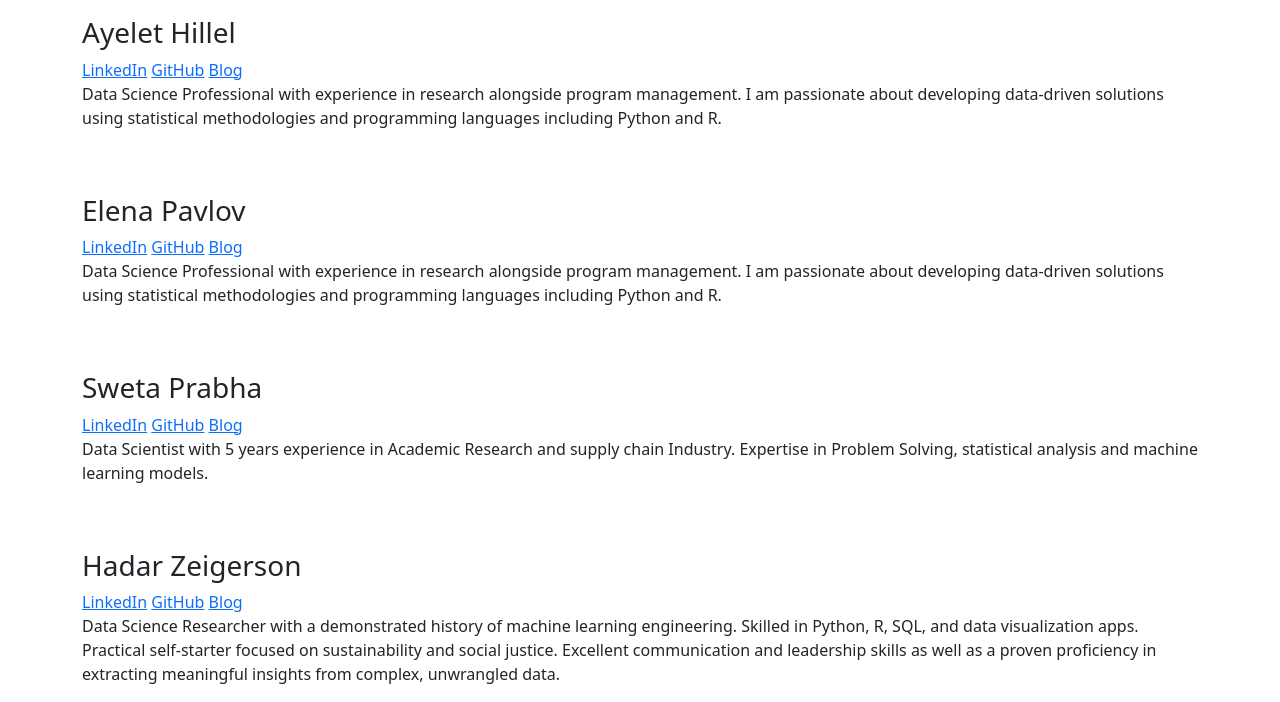
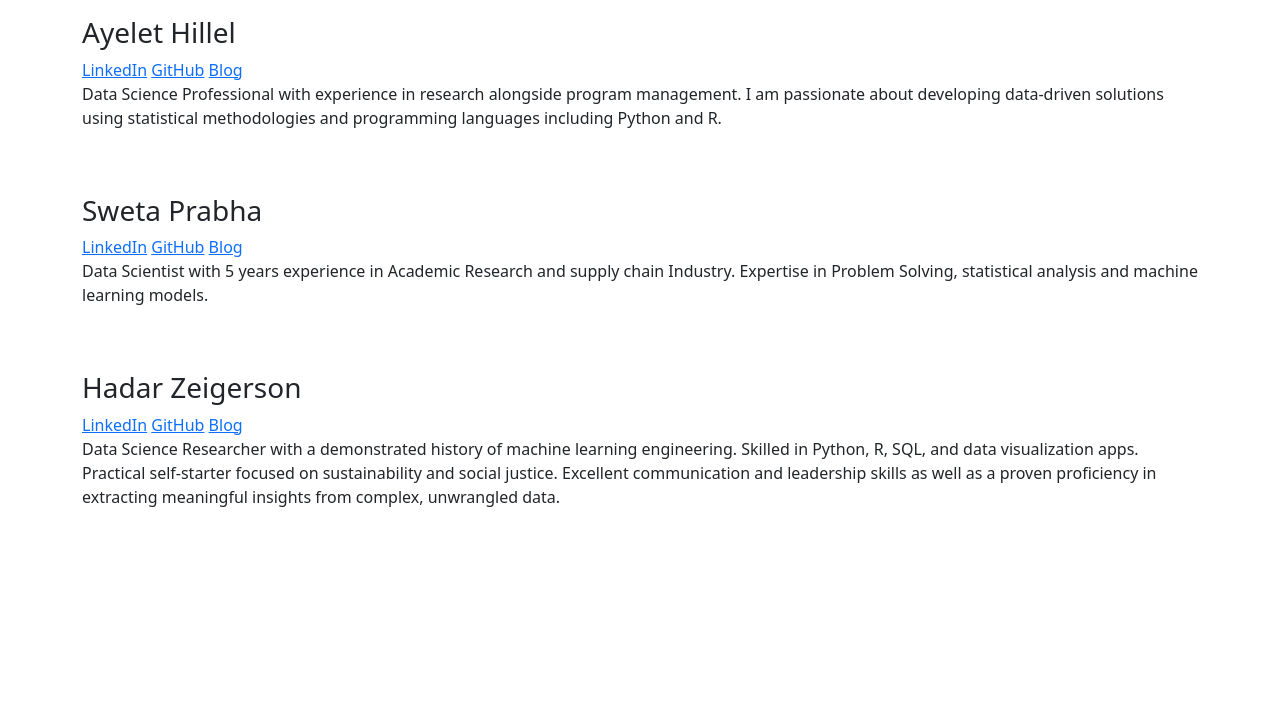
Before and after one commit to SwetaPrabh/Housing_Data_Analysis, a Flask app: page /team in a window 1280 px wide. Shown: the part 168-870 px from the top of the page. After the commit the page ends 675 px from the top, so only its background shows below. Run offline with Flask 2, Linux system fonts and the light colour scheme.

Commit message:
modeling

```diff
--- a/flask app/templates/team.html
+++ b/flask app/templates/team.html
@@ -4,12 +4,6 @@
 <h1>Meet the Team</h1>
 <br></br>
 <h3>Ayelet Hillel</h3>
-<a target="_blank" href='https://www.linkedin.com/in/ayelet-hillel/'>LinkedIn</a>
-<a target="_blank" href='https://github.com/AyeletHillel' >GitHub</a>
-<a target="_blank" href='https://nycdatascience.com/blog/author/ah3708tc-columbia-edu/' >Blog</a>
-<p>Data Science Professional with experience in research alongside program management. I am passionate about developing data-driven solutions using statistical methodologies and programming languages including Python and R.</p>
-<br></br>
-<h3>Elena Pavlov</h3>
 <a target="_blank" href='https://www.linkedin.com/in/ayelet-hillel/'>LinkedIn</a>
 <a target="_blank" href='https://github.com/AyeletHillel' >GitHub</a>
 <a target="_blank" href='https://nycdatascience.com/blog/author/ah3708tc-columbia-edu/' >Blog</a>
```
Also changed, not shown: 2 other files.
